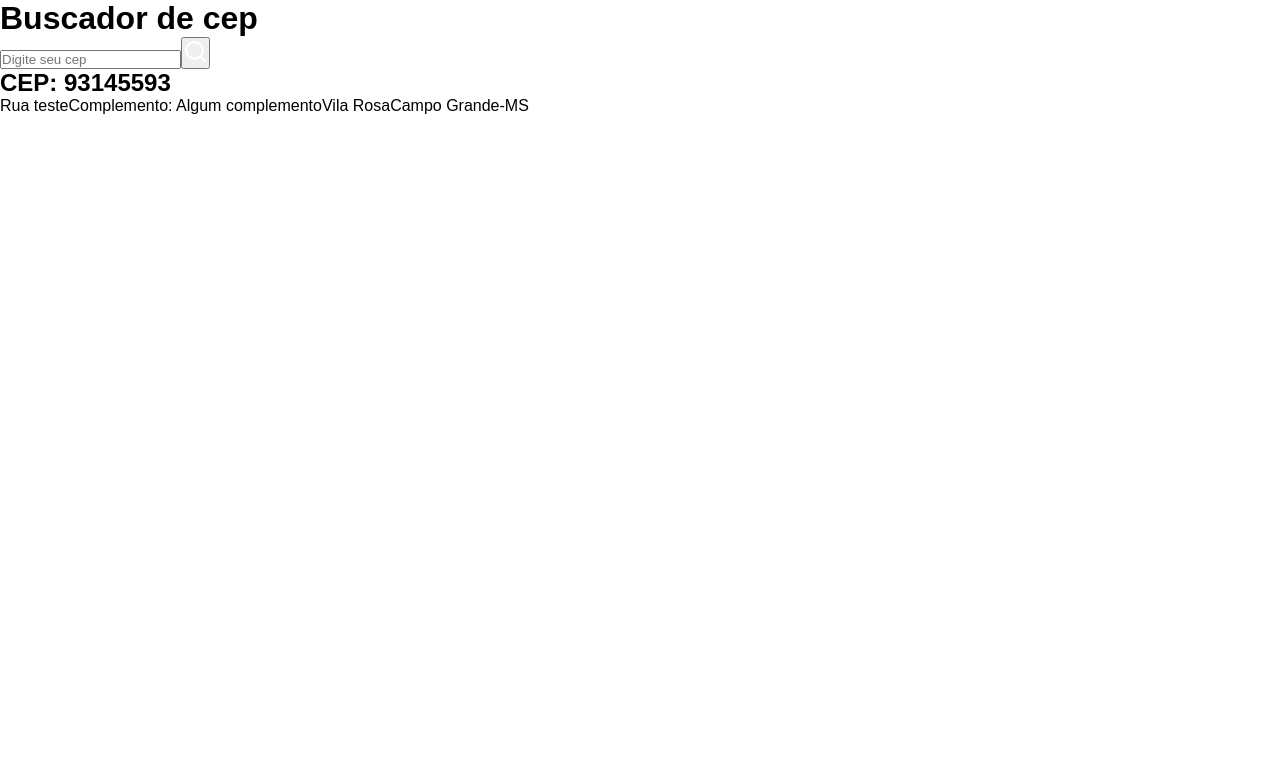
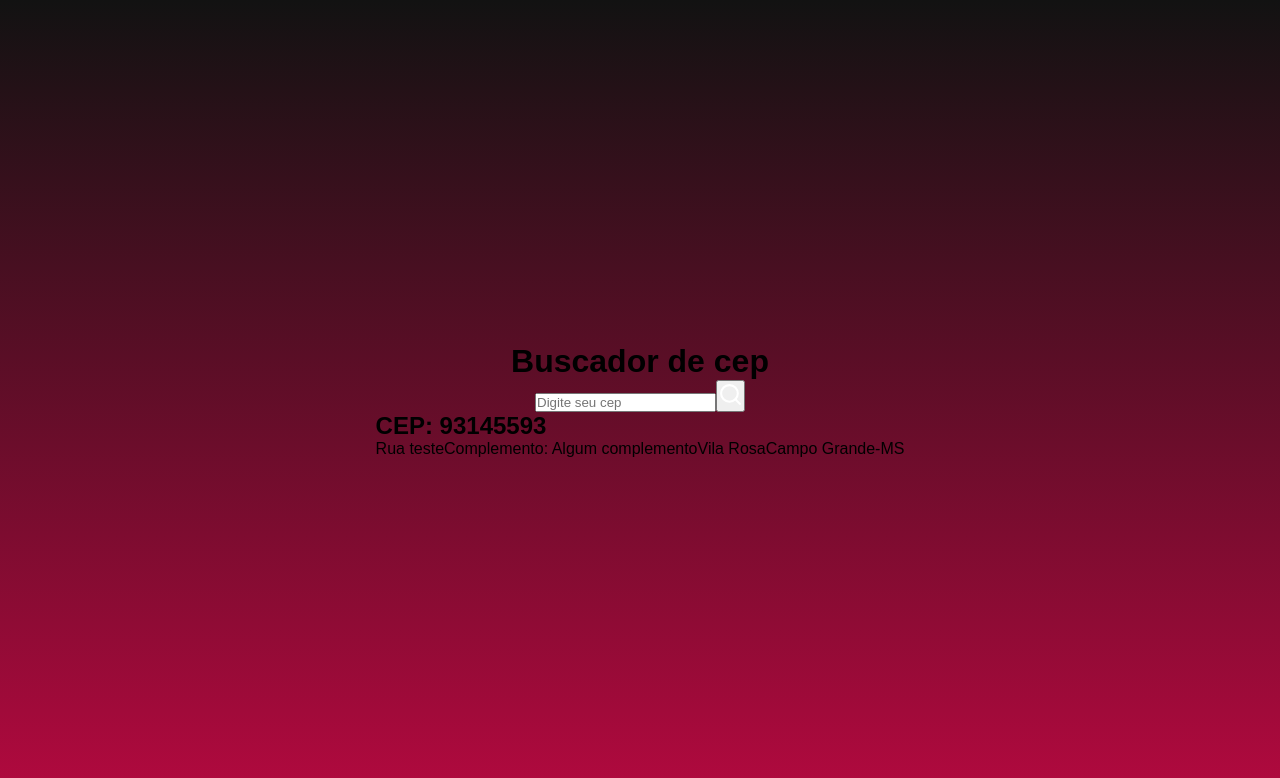
Before and after one commit to DieleCorrea/BUSCADOR-DE-CEP-COM-REACTJS, a React (Create React App) app in the folder buscador/: page / in a window 1280 px wide. Shown: the top 778 px of the page. Built offline with nearby package versions, Linux system fonts and the light colour scheme.

Commit message:
Update styles.css
Coloquei um estilo para a minha  div da function App

```diff
--- a/buscador/src/styles.css
+++ b/buscador/src/styles.css
@@ -0,0 +1,8 @@
+.container{
+    height: 100vh;
+    display: flex;
+    justify-content: center;
+    align-items: center;
+    flex-direction: column;
+    background: linear-gradient(#121212,#B3093F);
+}
```
